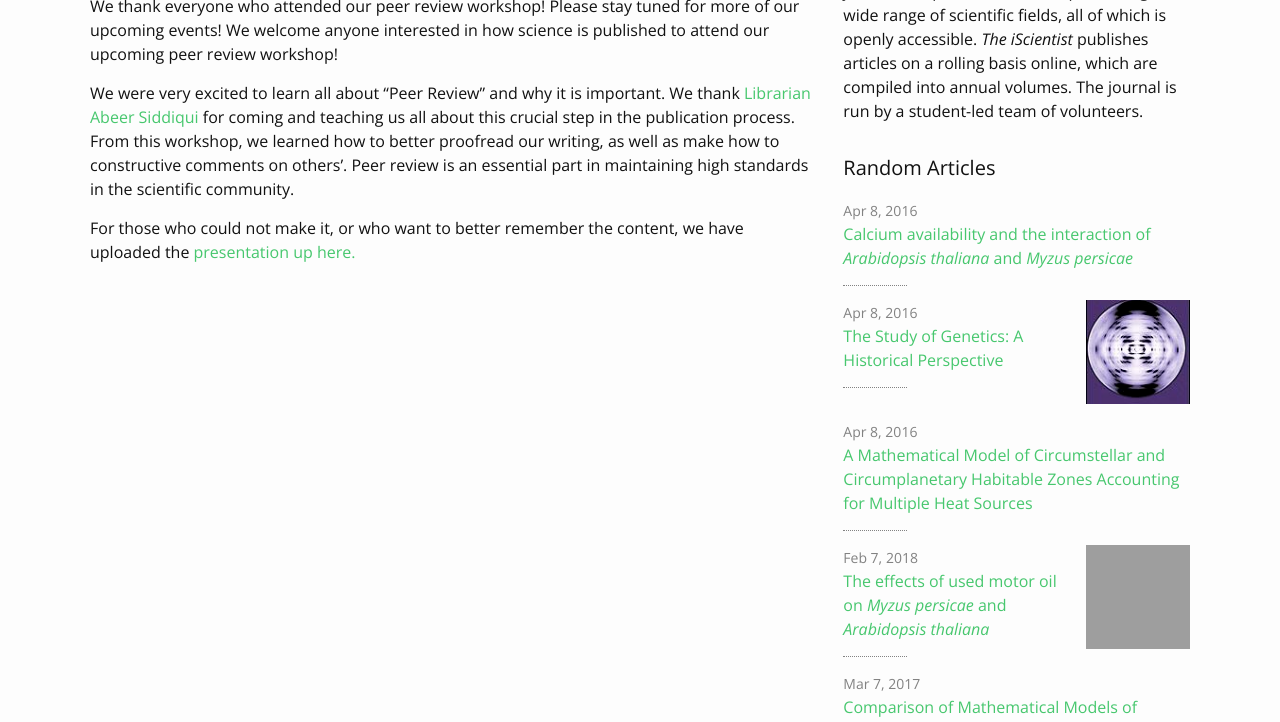
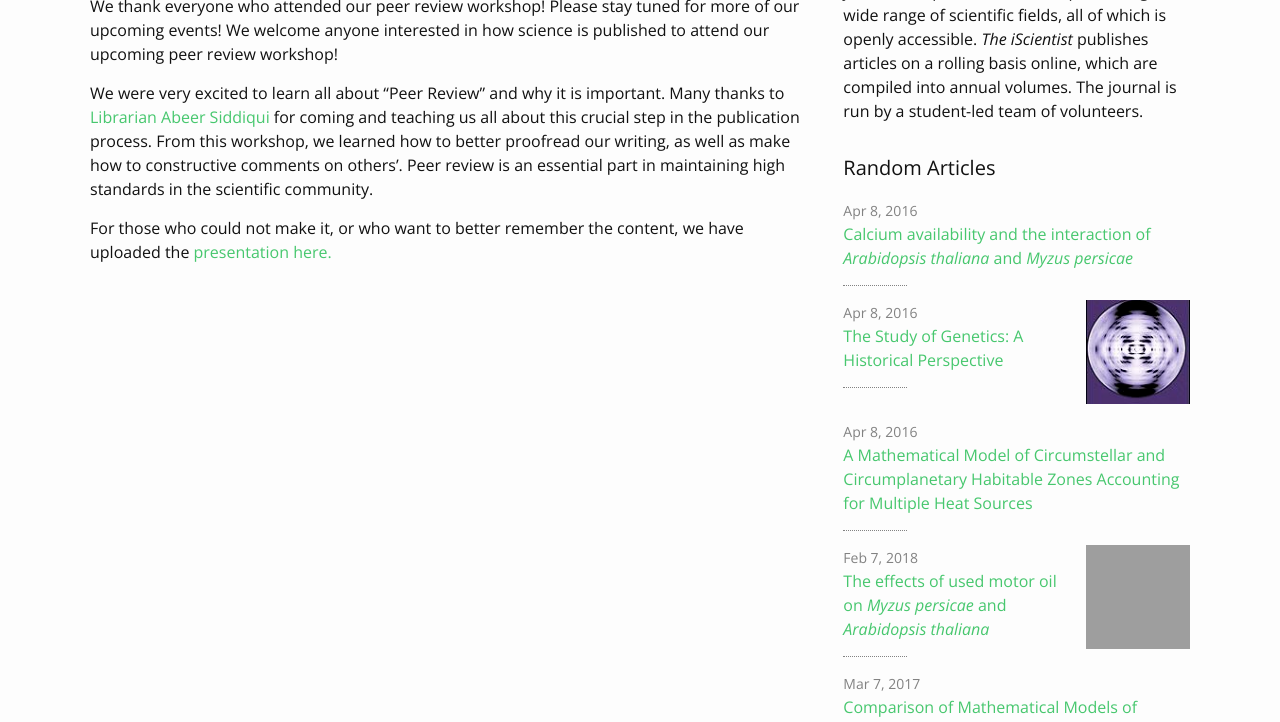
Before and after one commit to iscientist/iscientist.github.io, a Jekyll site: the page built from _events/2018-02-13-PeerReviewWorkshop.md, in a window 1280 px wide and 900 px high, scrolled down 628 px, cut to the strip 178-900 px from the top of the window. Built offline with Jekyll 4.4.1, drawn with Linux system fonts in a browser that asks for light colours; grey boxes are pictures that could not be loaded.

Commit message:
minor change to event wording

```diff
--- a/_events/2018-02-13-PeerReviewWorkshop.md
+++ b/_events/2018-02-13-PeerReviewWorkshop.md
@@ -18,6 +18,6 @@ carousel:
 We thank everyone who attended our peer review workshop! Please stay tuned for more of our upcoming events!
 We welcome anyone interested in how science is published to attend our upcoming peer review workshop!
 
-We were very excited to learn all about "Peer Review" and why it is important. We thank [Librarian Abeer Siddiqui](https://library.mcmaster.ca/contact/siddiqui-abeer) for coming and teaching us all about this crucial step in the publication process. From this workshop, we learned how to better proofread our writing, as well as make how to constructive comments on others'. Peer review is an essential part in maintaining high standards in the scientific community.
+We were very excited to learn all about "Peer Review" and why it is important. Many thanks to [Librarian Abeer Siddiqui](https://library.mcmaster.ca/contact/siddiqui-abeer) for coming and teaching us all about this crucial step in the publication process. From this workshop, we learned how to better proofread our writing, as well as make how to constructive comments on others'. Peer review is an essential part in maintaining high standards in the scientific community.
 
-For those who could not make it, or who want to better remember the content, we have uploaded the [presentation up here.]({{ "/assets/events/2018-02-13-PeerReviewWorkshop/iScientistWorkshop_PeerReview_Siddiqui_Feb2018.pdf" }})
+For those who could not make it, or who want to better remember the content, we have uploaded the [presentation here.]({{ "/assets/events/2018-02-13-PeerReviewWorkshop/iScientistWorkshop_PeerReview_Siddiqui_Feb2018.pdf" }})
```
